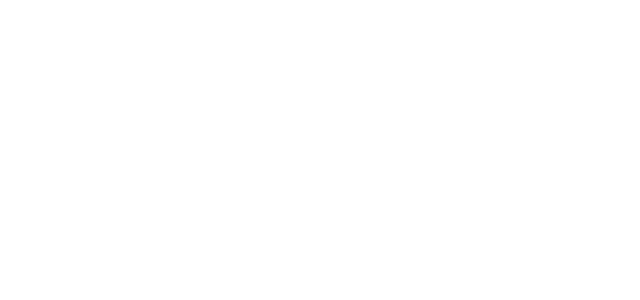
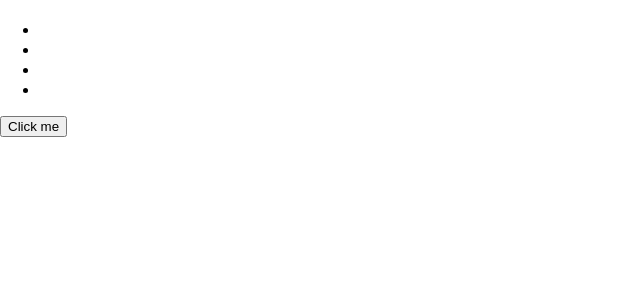
Before and after one commit to Shehroze4543/Mod2-react-project, a React (Create React App) app: page / in a window 1280 px wide. Shown: the top 300 px of the page, without its empty margins (0-640 px from the left). Built offline with nearby package versions, Linux system fonts and the light colour scheme.

Commit message:
second commit

```diff
--- a/src/App.js
+++ b/src/App.js
@@ -1,8 +1,49 @@
-
+import { useState } from "react";
 import "./App.css";
+import axios from "axios";
 
 function App() {
-  return <div className="App"></div>;
+  const [question, setQuestion] = useState([]);
+  const [ansA, setAnswerA] = useState("");
+  const [ansB, setAnswerB] = useState("");
+  const [ansC, setAnswerC] = useState("");
+  const [ansD, setAnswerD] = useState("");
+  const apiKey = "ctbYfQVwD7PYZSlHpr04pv8YRZnPWRA6Wl4CEvlB";
+  const limit = 10;
+  const category = "JavaScript";
+  function getData(e) {
+    e.preventDefault();
+    axios
+      .get(
+        `https://quizapi.io/api/v1/questions?apiKey=${apiKey}&limit=${limit}&tags=${category}`
+      )
+      .then((response) => {
+        // console.log(response.data[0]);
+        // setData(console.log(response.data[0]));
+        // setData(console.log(response.data[0].question));
+        // setAnswer(console.log(response.data[0].answers.answer_a));
+        // setAnswer(console.log(response.data[0].answers.answer_b));
+        // setAnswer(console.log(response.data[0].answers.answer_c));
+        // setAnswer(console.log(response.data[0].answers.answer_d));
+        setQuestion(response.data[0].question);
+        setAnswerA(response.data[0].answers.answer_a);
+        setAnswerB(response.data[0].answers.answer_b);
+        setAnswerC(response.data[0].answers.answer_c);
+        setAnswerD(response.data[0].answers.answer_d);
+      });
+  }
+  return (
+    <>
+      <h3>{question}</h3>
+      <ul>
+        <li>{ansA}</li>
+        <li>{ansB}</li>
+        {ansC === null ? null : <li>{ansC}</li>}
+        {ansD === null ? null : <li>{ansD}</li>}
+      </ul>
+      <button onClick={getData}>Click me</button>
+    </>
+  );
 }
 
 export default App;
```
